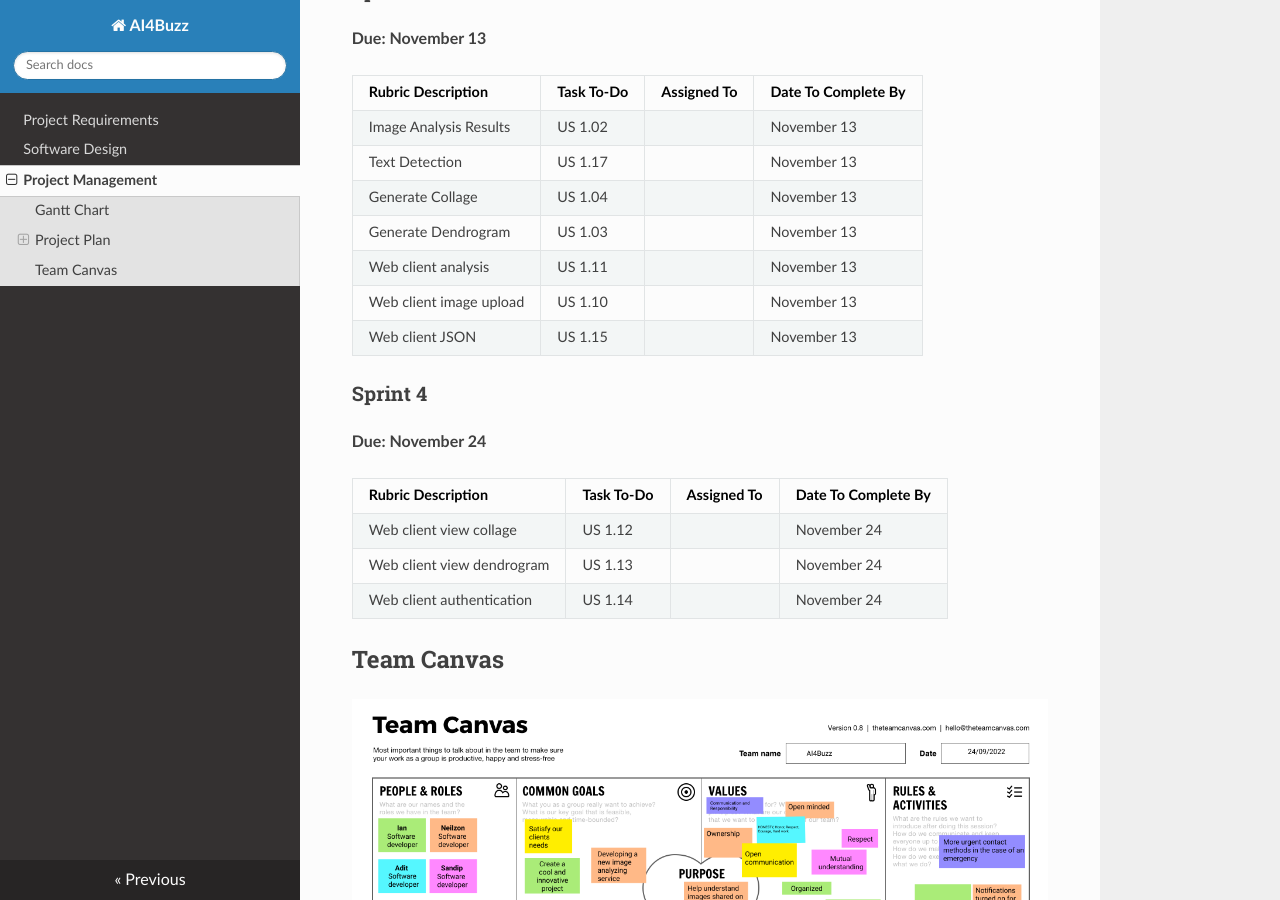
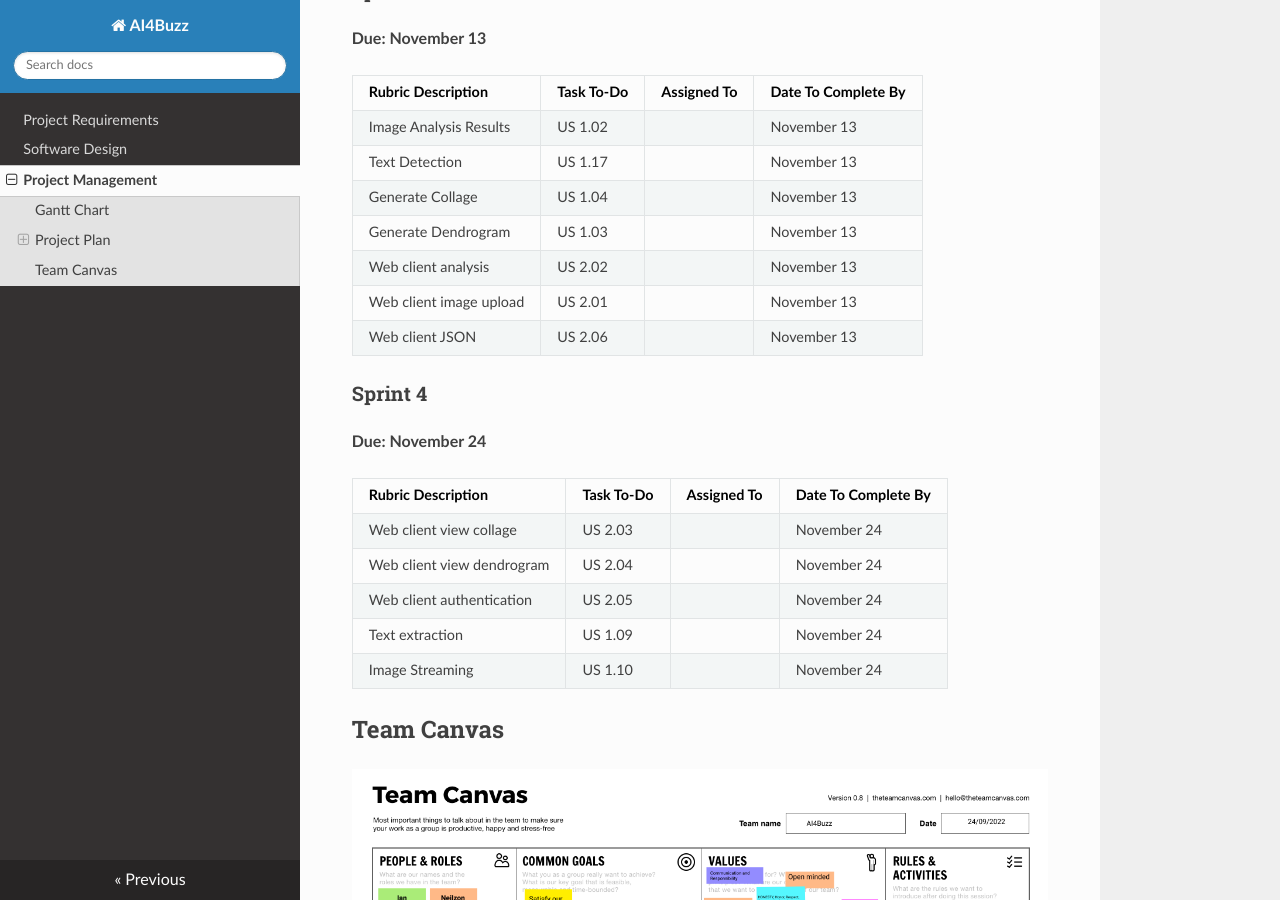
Before and after one commit to UAlberta-CMPUT401/ai4buzz, an MkDocs documentation site: the page built from docs/docs/project-management.md, in a window 1280 px wide and 900 px high, scrolled down 1390 px. Built offline with MkDocs 1.6.1, drawn with Linux system fonts in a browser that asks for light colours; nearby versions of some CDN libraries.

Commit message:
Update project-management.md

```diff
--- a/docs/docs/project-management.md
+++ b/docs/docs/project-management.md
@@ -43,9 +43,9 @@
 | Text Detection          | US 1.17        |                 | November 13             |
 | Generate Collage        | US 1.04        |                 | November 13             |
 | Generate Dendrogram     | US 1.03        |                 | November 13             |
-| Web client analysis     | US 1.11        |                 | November 13             |
-| Web client image upload | US 1.10        |                 | November 13             |
-| Web client JSON         | US 1.15        |                 | November 13             |
+| Web client analysis     | US 2.02        |                 | November 13             |
+| Web client image upload | US 2.01        |                 | November 13             |
+| Web client JSON         | US 2.06        |                 | November 13             |
 
 ### Sprint 4
 
@@ -53,9 +53,12 @@
 
 | **Rubric Description**     | **Task To-Do** | **Assigned To** | **Date To Complete By** |
 | -------------------------- | -------------- | --------------- | ----------------------- |
-| Web client view collage    | US 1.12        |                 | November 24             |
-| Web client view dendrogram | US 1.13        |                 | November 24             |
-| Web client authentication  | US 1.14        |                 | November 24             |
+| Web client view collage    | US 2.03        |                 | November 24             |
+| Web client view dendrogram | US 2.04        |                 | November 24             |
+| Web client authentication  | US 2.05        |                 | November 24             |
+| Text extraction            | US 1.09        |                 | November 24             |
+| Image Streaming            | US 1.10        |                 | November 24             |
+
 
 ## Team Canvas
 
```
